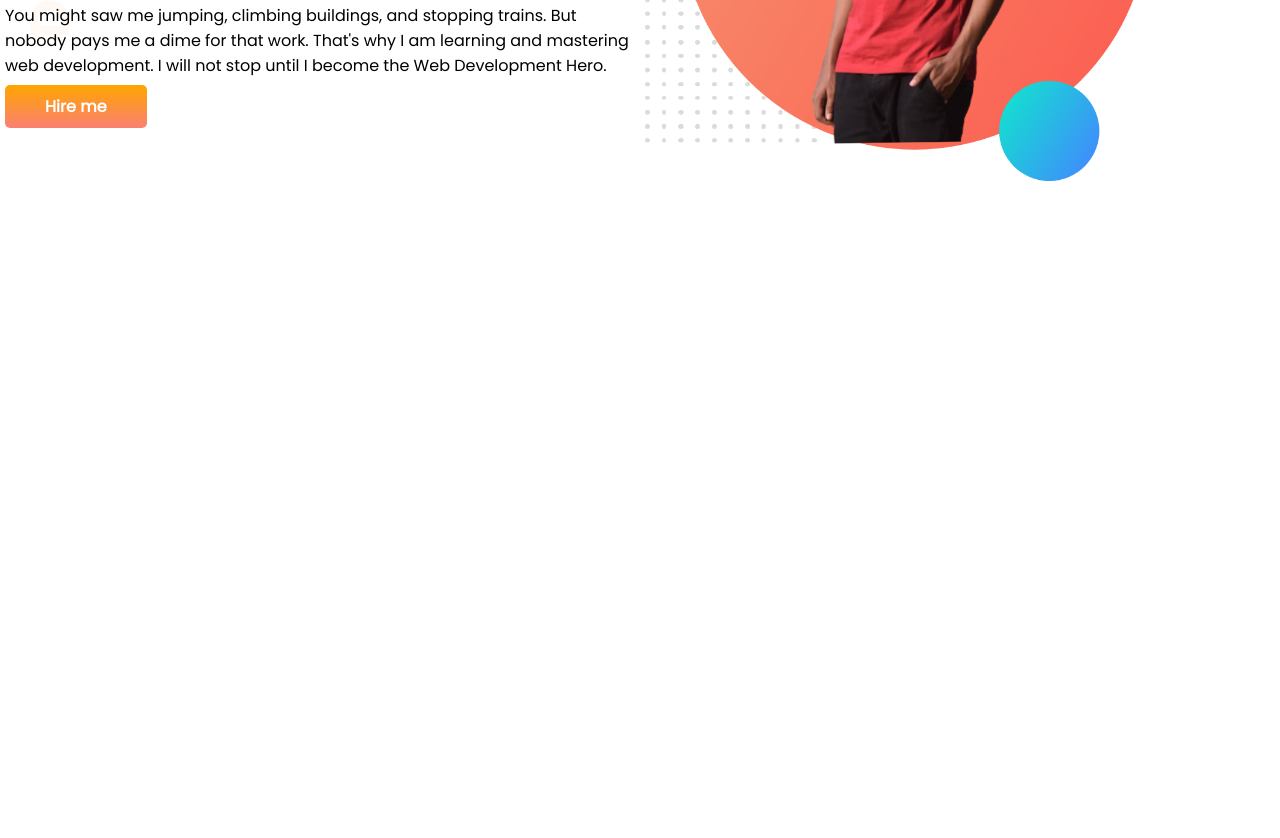
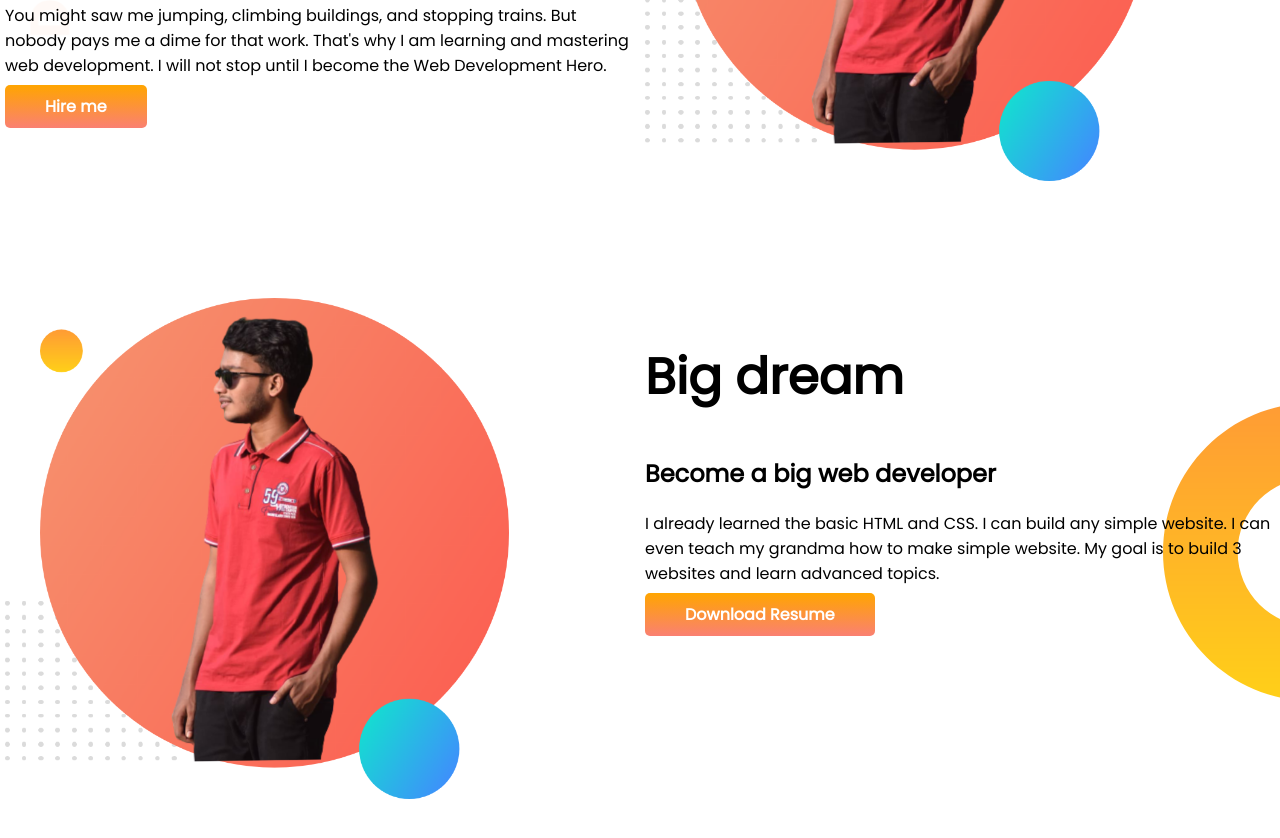
Before and after one commit to Fahad-khan-hub/port-web-re, a plain HTML site: page index.html in a window 1280 px wide. Shown: the part 324-1162 px from the top of the page. Before the commit the page ends 800 px from the top, so only its background shows below. Drawn offline with Linux system fonts and the light colour scheme.

Commit message:
Dream-Area

```diff
--- a/index.html
+++ b/index.html
@@ -22,5 +22,18 @@
             <img src="images/fahad.png" alt="">
         </div>
   </section>
+      <section class="Dream-Area">
+      <div class=" half-width">
+     <img src="images/fahad.png" alt="">
+      </div>
+        <div class="= half-width">
+        <h1>Big dream</h1>
+        <h2>Become a big web developer</h2>
+        <p>I already learned the basic HTML and CSS. I can build any simple website. I can even teach my grandma how to make simple website. My goal is to build 3 websites and learn advanced topics. </p>
+         <a class="link-button" href="">Download Resume</a>
+        </div>
+
+
+
     </body>
     </html>
--- a/style.css
+++ b/style.css
@@ -10,6 +10,7 @@ h1{
 }
 section{
     display: flex;
+    margin-bottom: 100px;
 }
 .half-width{
     width: 50%;
@@ -31,3 +32,9 @@ section{
     background-image: url(images/top-banner.png);
     background-repeat: no-repeat;
 }
+
+ .Dream-Area{
+     background-image:url(images/dream-bg.png);
+     background-repeat: no-repeat;
+     background-position: right;
+ }
```
Also changed, not shown: images/fd.png (added).
